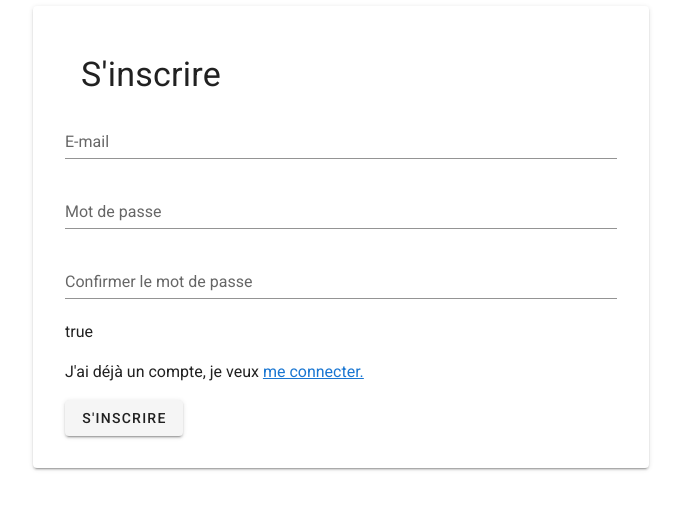
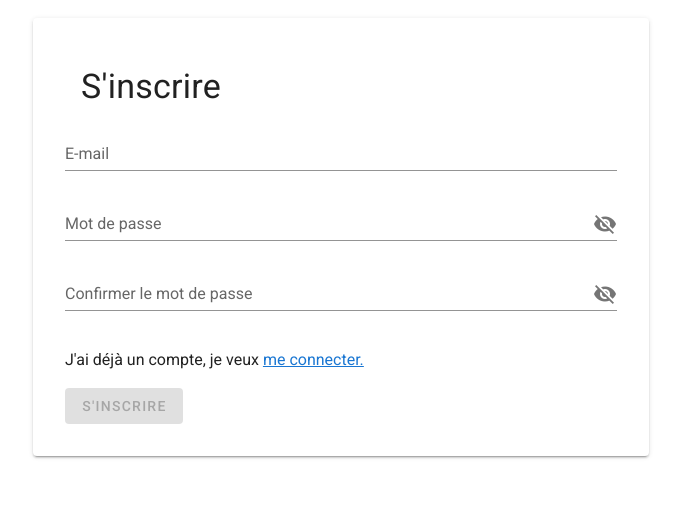
Before and after one commit to bouboudev/muslimref, a Vue app: page /signup in a window 1280 px wide. Shown: the part 163-672 px from the top of the page, without its empty margins (299-980 px from the left). Built offline with nearby package versions, Linux system fonts and the light colour scheme; no server answers.

Commit message:
update validation form

```diff
--- a/src/components/Profil.vue
+++ b/src/components/Profil.vue
@@ -28,7 +28,7 @@
                         :disabled="cardIsDisabled"
                     >
                         <v-card-text>
-                            <v-flex class="mb-4"> Mon profile d'utilisateur </v-flex>
+                            <v-flex class="mb-4"> Mon profil d'utilisateur </v-flex>
                             <!-- icon to disabled the card -->
                             <v-text-field
                                 v-model="objet.firstName"
@@ -62,7 +62,7 @@
 </template>
 
 <script>
-    import { mapState } from 'vuex';
+    import { mapState, mapActions } from 'vuex';
     export default {
         data() {
             return {
@@ -79,6 +79,7 @@
             //console user
         },
         methods: {
+            ...mapActions(['fetchUser']),
             checkCurrentUser() {
                 if (this.$store.state.user) {
                     this.currentUser = this.$store.state.user;
@@ -90,6 +91,7 @@
             },
             addInformationsSheet() {
                 this.$store.dispatch('addInformationSheet', this.objet);
+
             },
             initProfile() {
                 this.objet.firstName = this.user.userFirstName;
--- a/src/components/SignUpForm.vue
+++ b/src/components/SignUpForm.vue
@@ -46,21 +46,22 @@
                         <!-- mot de passe -->
                         <v-text-field
                             v-model="register_form.password"
-                            type="password"
                             :rules="passwordRules"
-                            autocomplete="off"
+                            :append-icon="show1 ? 'mdi-eye' : 'mdi-eye-off'"
+                            :type="show1 ? 'text' : 'password'"
+                            @click:append="show1 = !show1"
                             label="Mot de passe"
                             required
                         ></v-text-field>
                         <v-text-field
                             v-model="confirmPassword"
-                            type="password"
-                            :rules="passwordRules"
-                            autocomplete="off"
+                            :rules="confirmPasswordRules"
+                            :append-icon="show1 ? 'mdi-eye' : 'mdi-eye-off'"
+                            :type="show1 ? 'text' : 'password'"
+                            @click:append="show1 = !show1"
                             label="Confirmer le mot de passe"
                             required
                         ></v-text-field>
-                        {{passwordMatch}}
                         <div class="py-4">J'ai déjà un compte, je veux <router-link to="/login">me connecter.</router-link></div>
 
                         <!-- <v-text-field
@@ -78,7 +79,7 @@
 
                         <v-btn
                             type="submit"
-                            :disabled="!valid"
+                            :disabled="!formIsValid"
                             class="mr-4"
                         >
                             S'inscrire
@@ -96,13 +97,14 @@
     export default {
         data: () => ({
             valid: true,
+            show1: false,
             nameRules: [(v) => !!v || 'Name is required', (v) => (v && v.length <= 10) || 'Name must be less than 10 characters'],
             jobRules: [(v) => !!v || 'Job is required', (v) => (v && v.length <= 10) || 'Job must be less than 10 characters'],
-            emailRules: [(v) => !!v || 'E-mail is required', (v) => /.+@.+\..+/.test(v) || 'E-mail must be valid'],
+            emailRules: [(v) => !!v || 'E-mail is required', (v) => /.+@.+\..+/.test(v) || 'Votre email doit être valide'],
             numberRules: [(v) => !!v || 'Number is required', (v) => (v && v.length <= 10) || 'Number must be less than 10 characters'],
             passwordRules: [
-                (v) => !!v || 'Password is required',
-                (v) => (v && v.length <= 10) || 'Password must be less than 10 characters',
+                (v) => !!v || 'Votre mot de passe est requis',
+                (v) => (v && v.length <= 10) || 'Votre mot de passe doit contenir moins de 10 caractères',
             ],
             firstName: '',
             lastName: '',
@@ -117,9 +119,10 @@
 
         methods: {
             async validate() {
-                this.$store.dispatch('register', this.register_form).catch((error) => {
-                    console.log(error);
-                });
+                if (this.valid)
+                    this.$store.dispatch('register', this.register_form).catch((error) => {
+                        console.log(error);
+                    });
             },
             reset() {
                 this.$refs.form.reset();
@@ -129,6 +132,16 @@
             passwordMatch() {
                 return this.register_form.password === this.confirmPassword;
             },
+            formIsValid() {
+                return this.register_form.email && this.register_form.password && this.passwordMatch;
+            },
+            confirmPasswordRules() {
+                return [
+                    (v) => !!v || 'Password confirmation is required',
+                    (v) => v === this.register_form.password || 'Password does not match',
+                    (v) => (v && v.length <= 10) || 'Password must be less than 10 characters',
+                ];
+            },
         },
     };
 </script>
```
Also changed, not shown: src/router/index.js (+24 -0 lines).
